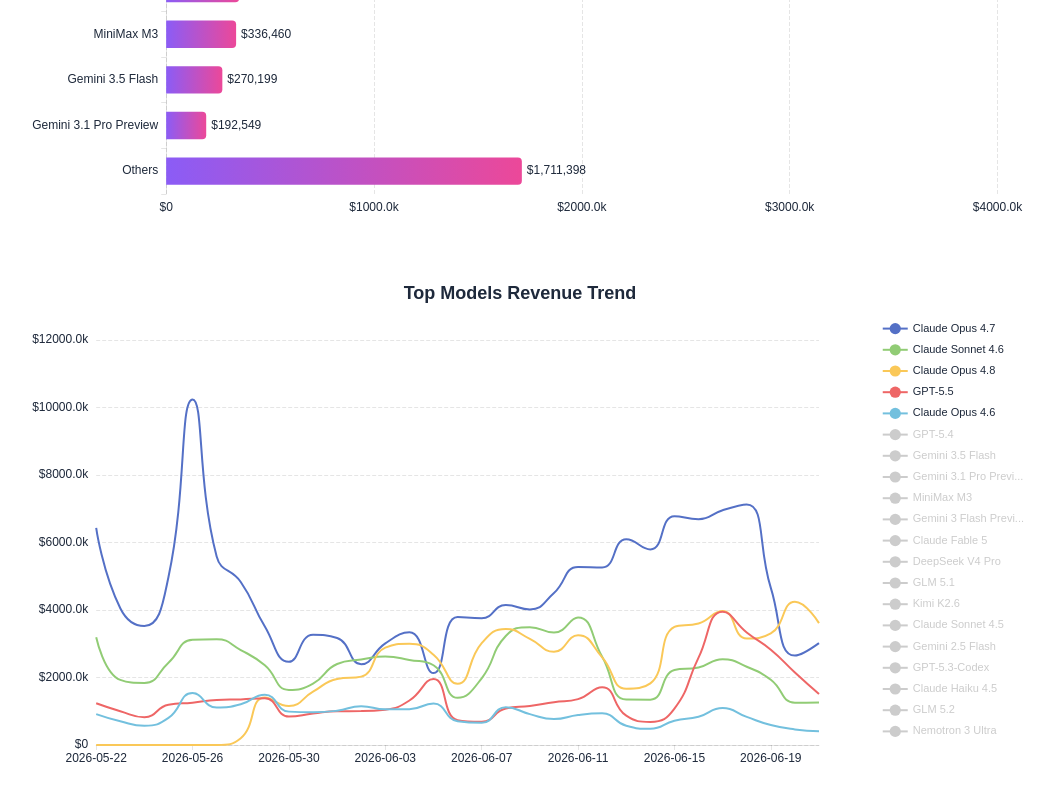
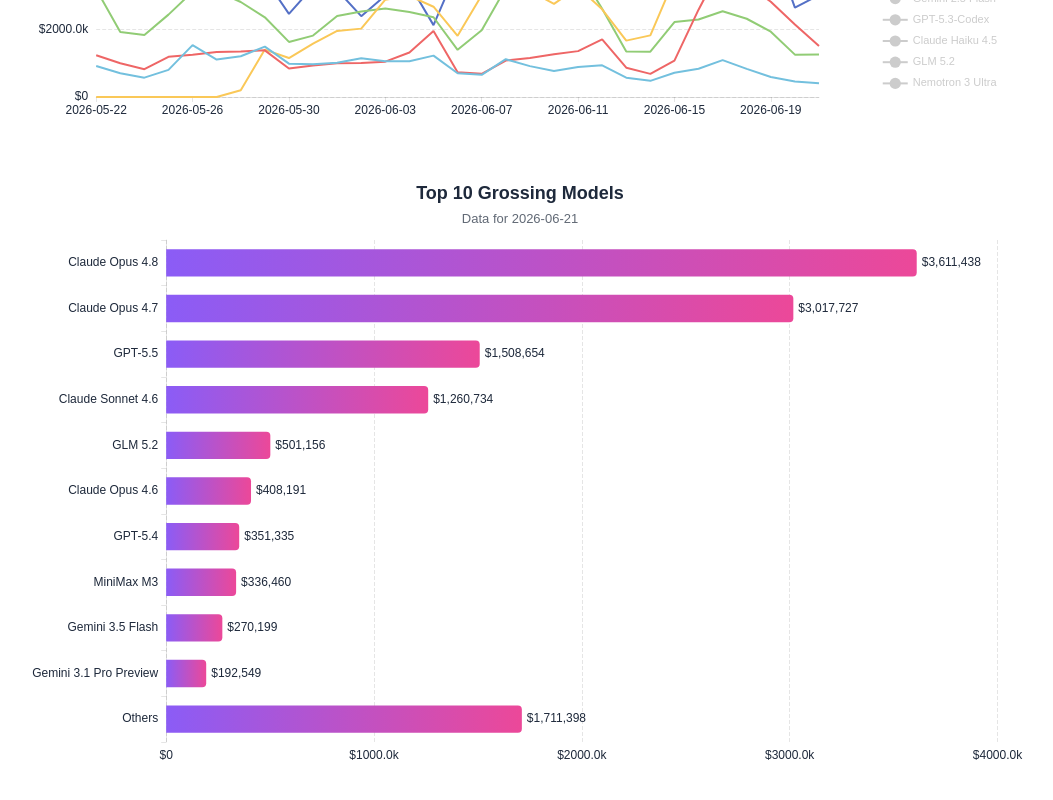
Before and after one commit to CasualStudy/casualstudy-portfolio, a website: page openrouter-global.html in a window 1280 px wide. Shown: the part 1384-2184 px from the top of the page, without its empty margins (120-1173 px from the left). Drawn offline with nearby package versions, Linux system fonts and the light colour scheme.

Commit message:
style(ui): change multi-model chart to straight lines and move above ranking chart

```diff
--- a/openrouter-global.html
+++ b/openrouter-global.html
@@ -111,11 +111,11 @@
                 </div>
                 <div id="trend-chart" class="chart-container" style="height: 400px; margin-top: 1rem;"></div>
 
+                <!-- Multi-Model Comparison Trend Chart -->
+                <div id="model-trend-chart" class="chart-container" style="height: 500px; margin-top: 3rem;"></div>
+
                 <!-- Today's Top Models Bar Chart -->
                 <div id="ranking-chart" class="chart-container" style="margin-top: 3rem;"></div>
-
-                <!-- Multi-Model Comparison Trend Chart -->
-                <div id="model-trend-chart" class="chart-container" style="height: 500px; margin-top: 3rem;"></div>
             </div>
         </section>
     </main>
--- a/openrouter-global.js
+++ b/openrouter-global.js
@@ -377,7 +377,6 @@
             seriesData.push({
                 name: modelName,
                 type: 'line',
-                smooth: true,
                 symbol: 'none', // clean lines without dots everywhere
                 lineStyle: { width: 2 },
                 data: seriesRevenues
```
